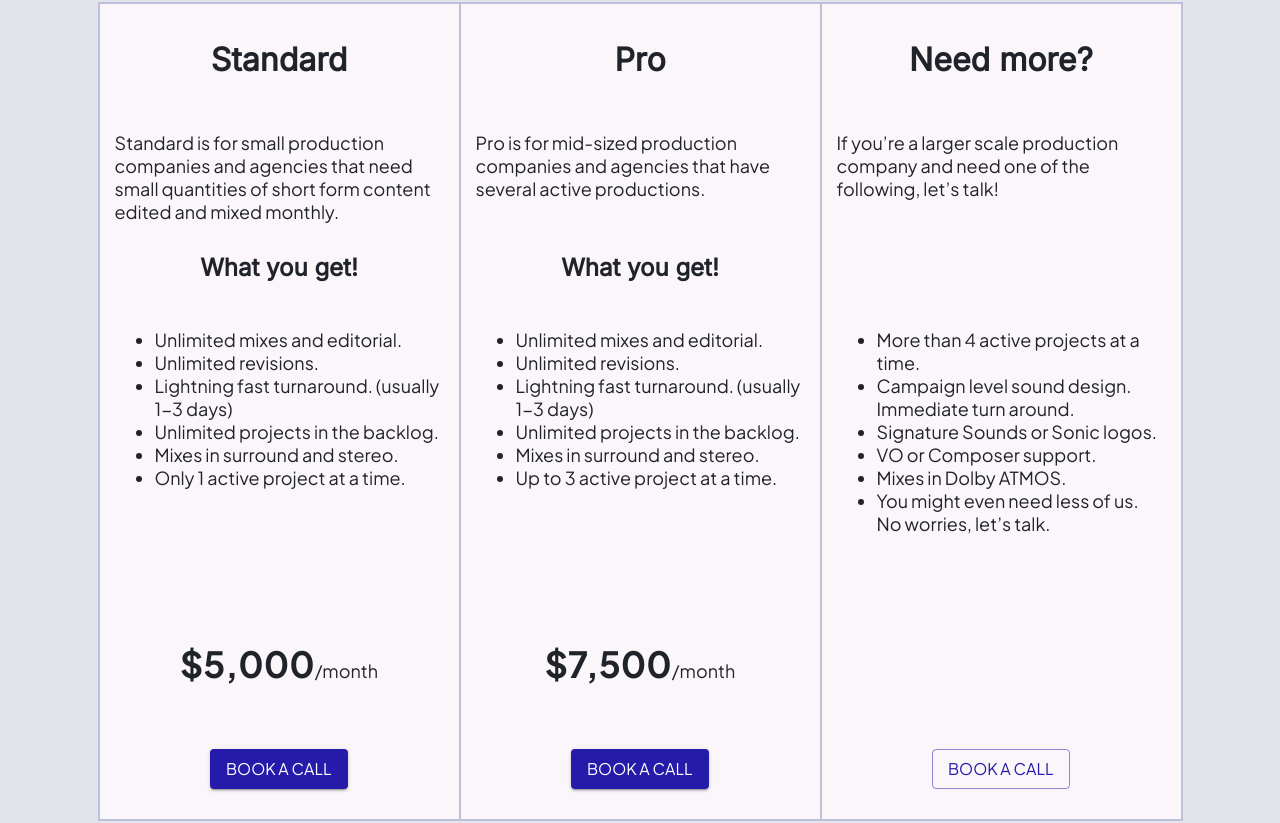
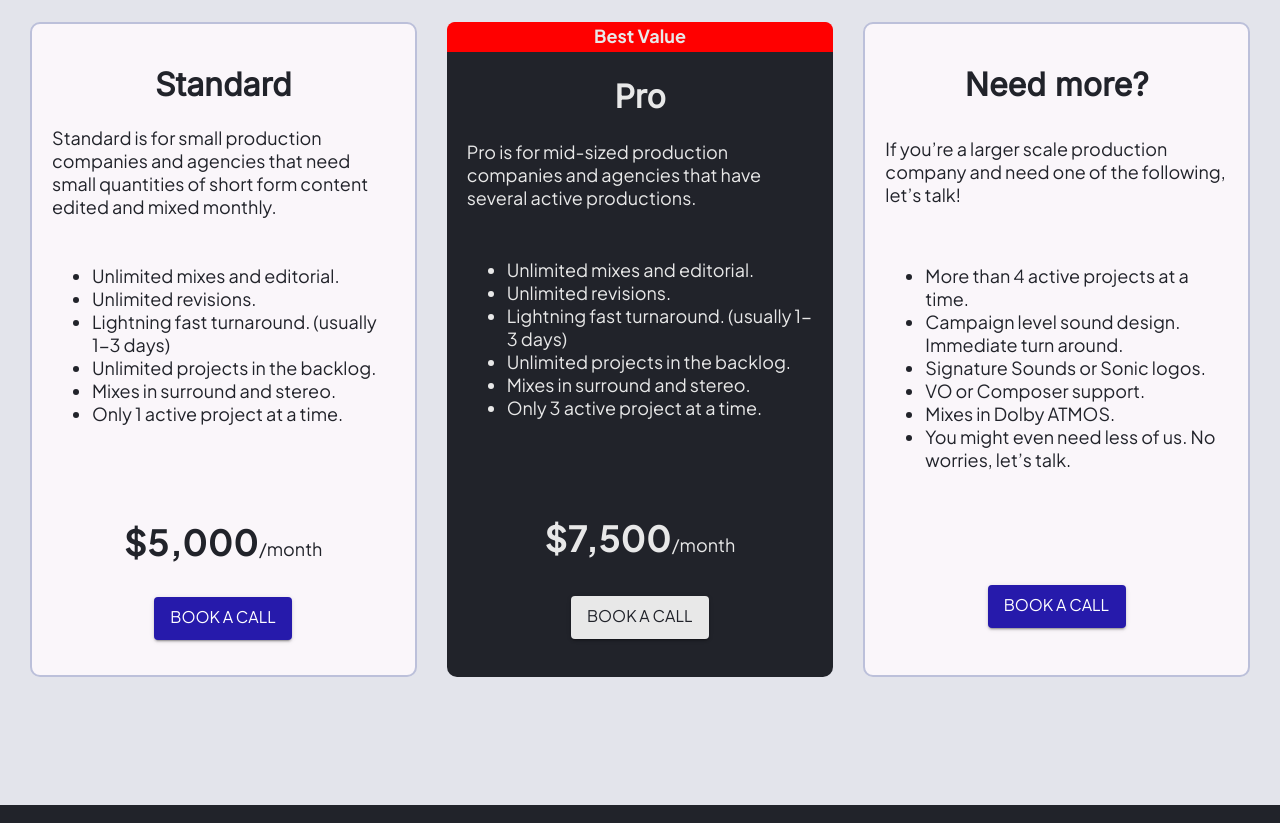
Before and after one commit to annsuparada/HiMIdLow, a React (Create React App) app in the folder client/: page / in a window 1280 px wide. Shown: the part 5240-6063 px from the top of the page. Built offline with nearby package versions, Linux system fonts and the light colour scheme.

Commit message:
update pricing component

```diff
--- a/client/src/components/sections/MembershipLevels.tsx
+++ b/client/src/components/sections/MembershipLevels.tsx
@@ -1,6 +1,13 @@
 import { Button, useMediaQuery } from '@mui/material'
 import React from 'react'
-import { darkBackground, mobileView } from '../../theme'
+import { pricing } from '../../data'
+import {
+  darkBackground,
+  darkFont,
+  mobileView,
+  offWhite,
+  white,
+} from '../../theme'
 import MainWrapper from '../MainWrapper'
 import PageContainer from '../PageContainer'
 
@@ -17,44 +24,38 @@ const MembershipLevels: React.FC<MembershipLevelsProps> = ({
       fontSize: '44px',
       textAlign: 'center' as 'center',
     },
-    tableGridDesktop: {
-      maxWidth: '1083px',
-      margin: '0 auto',
-      display: isMobile ? 'none' : 'grid',
-      gridTemplateColumns: 'repeat(3, 1fr)',
-      borderTop: '2px solid #BCC0DA',
-      borderLeft: '2px solid #BCC0DA',
-      borderBottom: '2px solid #BCC0DA',
+    pricingGrid: {
+      display: 'grid',
+      gridTemplateColumns: isMobile ? '1fr' : 'repeat(3, 1fr)',
+      gap: '30px',
     },
-    tableGridMobile: {
-      maxWidth: '1083px',
-      margin: '0 auto',
-      display: isMobile ? 'grid' : 'none',
+    pringGridItem: {
+      display: 'grid',
       gridTemplateColumns: '1fr',
-      borderTop: '2px solid #BCC0DA',
-      borderLeft: '2px solid #BCC0DA',
-      borderBottom: '2px solid #BCC0DA',
+      border: '2px solid #BCC0DA',
+      backgroundColor: '#FAF6FA',
+      padding: '20px',
+      borderRadius: '10px',
+    },
+    midGridItem: {
+      display: 'grid',
+      gridTemplateColumns: '1fr',
+      backgroundColor: darkFont,
+      padding: '20px',
+      borderRadius: '10px',
+      position: 'relative' as 'relative',
     },
     gridItem: {
       backgroundColor: '#FAF6FA',
       padding: '15px',
       borderRight: '2px solid #BCC0DA',
     },
-    gridItemMobile: {
-      backgroundColor: '#FAF6FA',
-      padding: '15px',
-      borderRight: '2px solid #BCC0DA',
-      borderBottom: '2px solid #BCC0DA',
-    },
-    lastItem: {
-      backgroundColor: '#FAF6FA',
-      gridColumn: 'span 3',
-      borderRight: '2px solid #BCC0DA',
-      borderTop: '2px solid #BCC0DA',
-      padding: '15px',
-    },
     p: {
       margin: '0px',
+    },
+    midP: {
+      margin: '0px',
+      color: offWhite,
     },
     priceBox: {
       marginTop: '60px',
@@ -70,191 +71,63 @@ const MembershipLevels: React.FC<MembershipLevelsProps> = ({
       display: 'block',
       margin: '15px auto',
       width: '138px',
+      height: '43px',
     },
-    noMargin: {
-      margin: '0px',
+    whiteButton: {
+      display: 'block',
+      margin: '15px auto',
+      width: '138px',
+      height: '43px',
+      color: darkFont,
+      backgroundColor: offWhite,
+    },
+
+    ul: {
+      paddingTop: '30px',
+    },
+    bestValue: {
+      height: '30px',
+      backgroundColor: 'red',
+      borderTopLeftRadius: '8px',
+      borderTopRightRadius: '8px',
+      width: '100%',
+      position: 'absolute' as 'absolute',
+      top: 0,
+      left: 0,
+      right: 0,
+      zIndex: 1,
+    },
+    bestValueText: {
+      textAlign: 'center' as 'center',
+      margin: '2px',
+      color: offWhite,
+      fontWeight: 'bold',
     },
   }
 
   return (
     <div id={membershipId}>
       <PageContainer backgroundColor={darkBackground} padding="3rem 0 8rem">
-        <MainWrapper backgroundColor={darkBackground} padding="0 15px">
+        <MainWrapper backgroundColor={darkBackground} padding="0 30px">
           <h1 style={styles.h1}>Membership Levels</h1>
-          <p style={{ textAlign: 'center' }}>Choose your subscription plan!</p>
-          <div style={styles.tableGridDesktop}>
-            {/* titles */}
-            <div style={styles.gridItem}>
-              <h1>Standard</h1>
-            </div>
-            <div style={styles.gridItem}>
-              <h1>Pro</h1>
-            </div>
-            <div style={styles.gridItem}>
-              <h1>Need more?</h1>
-            </div>
-
-            {/* description */}
-            <div style={styles.gridItem}>
-              <p style={styles.p}>
-                Standard is for small production companies and agencies that
-                need small quantities of short form content edited and mixed
-                monthly.
-              </p>
-            </div>
-            <div style={styles.gridItem}>
-              <p style={styles.p}>
-                Pro is for mid-sized production companies and agencies that have
-                several active productions.
-              </p>
-            </div>
-            <div style={styles.gridItem}>
-              <p style={styles.p}>
-                If you’re a larger scale production company and need one of the
-                following, let’s talk!
-              </p>
-            </div>
-
-            {/* What you get! */}
-            <div style={styles.gridItem}>
-              <h2 style={styles.noMargin}>What you get!</h2>
-            </div>
-            <div style={styles.gridItem}>
-              <h2 style={styles.noMargin}>What you get!</h2>
-            </div>
-            <div style={styles.gridItem}></div>
-
-            {/* list */}
-            <div style={styles.gridItem}>
-              <ul>
-                <li>Unlimited mixes and editorial.</li>
-                <li>Unlimited revisions.</li>
-                <li>Lightning fast turnaround. (usually 1-3 days)</li>
-                <li>Unlimited projects in the backlog.</li>
-                <li>Mixes in surround and stereo.</li>
-                <li>Only 1 active project at a time.</li>
+          <p style={{ textAlign: 'center', paddingBottom: '20px' }}>
+            Choose your subscription plan!
+          </p>
+          <div style={styles.pricingGrid}>
+            {/* Standard */}
+            <div style={styles.pringGridItem}>
+              <h1>{pricing[0].type}</h1>
+              <p style={styles.p}>{pricing[0].description}</p>
+              <ul style={styles.ul}>
+                {pricing[0].options.map((item, index) => (
+                  <li key={index}>{item}</li>
+                ))}
               </ul>
-            </div>
-            <div style={styles.gridItem}>
-              <ul>
-                <li>Unlimited mixes and editorial.</li>
-                <li>Unlimited revisions.</li>
-                <li>Lightning fast turnaround. (usually 1-3 days)</li>
-                <li>Unlimited projects in the backlog.</li>
-                <li>Mixes in surround and stereo.</li>
-                <li>Up to 3 active project at a time.</li>
-              </ul>
-            </div>
-            <div style={styles.gridItem}>
-              <ul>
-                <li>More than 4 active projects at a time.</li>
-                <li>Campaign level sound design. Immediate turn around.</li>
-                <li>Signature Sounds or Sonic logos.</li>
-                <li>VO or Composer support.</li>
-                <li> Mixes in Dolby ATMOS.</li>
-                <li>You might even need less of us. No worries, let’s talk.</li>
-              </ul>
-            </div>
-
-            {/* price */}
-            <div style={styles.gridItem}>
               <div style={styles.priceBox}>
                 <p style={styles.price}>
-                  <span style={styles.span}>$5,000</span>/month
+                  <span style={styles.span}>{pricing[0].price}</span>/month
                 </p>
               </div>
-            </div>
-            <div style={styles.gridItem}>
-              <div style={styles.priceBox}>
-                <p style={styles.price}>
-                  <span style={styles.span}>$7,500</span>/month
-                </p>
-              </div>
-            </div>
-            <div style={styles.gridItem}>
-              <div style={styles.priceBox}>
-                <p style={styles.price}></p>
-              </div>
-            </div>
-
-            {/* buttons */}
-            <div style={styles.gridItem}>
-              <Button
-                variant="contained"
-                sx={styles.button}
-                href="https://calendly.com/himidlow"
-                target="_blank"
-              >
-                Book a call
-              </Button>
-            </div>
-            <div style={styles.gridItem}>
-              <Button
-                variant="contained"
-                sx={styles.button}
-                href="https://calendly.com/himidlow"
-                target="_blank"
-              >
-                Book a call
-              </Button>
-            </div>
-            <div style={styles.gridItem}>
-              <Button
-                variant="outlined"
-                sx={styles.button}
-                href="https://calendly.com/himidlow"
-                target="_blank"
-              >
-                Book a call
-              </Button>
-            </div>
-
-            {/* <div style={styles.lastItem}>
-              <h1 style={styles.h1}>Refer a friend!</h1>
-              <p style={{ textAlign: 'center' }}>
-                Get a 5% monthly referral fee per production <br />
-                that signs up because of your referral! <br />
-                <span style={{ color: '#787B83' }}>
-                  *terms and conditions may apply.
-                </span>
-              </p>
-            </div> */}
-          </div>
-
-          <div style={styles.tableGridMobile}>
-            {/* standard */}
-            <div style={styles.gridItem}>
-              <h1>Standard</h1>
-            </div>
-            <div style={styles.gridItem}>
-              <p style={styles.p}>
-                Standard is for small production companies and agencies that
-                need small quantities of short form content edited and mixed
-                monthly.
-              </p>
-            </div>
-            <div style={styles.gridItem}>
-              <h2 style={styles.noMargin}>What you get!</h2>
-            </div>
-            <div style={styles.gridItem}>
-              <ul>
-                <li>Unlimited mixes and editorial.</li>
-                <li>Unlimited revisions.</li>
-                <li>Lightning fast turnaround. (usually 1-3 days)</li>
-                <li>Unlimited projects in the backlog.</li>
-                <li>Mixes in surround and stereo.</li>
-                <li>Only 1 active project at a time.</li>
-              </ul>
-            </div>
-
-            <div style={styles.gridItem}>
-              <div style={styles.priceBox}>
-                <p style={styles.price}>
-                  <span style={styles.span}>$5,000</span>/month
-                </p>
-              </div>
-            </div>
-            <div style={styles.gridItemMobile}>
               <Button
                 variant="contained"
                 sx={styles.button}
@@ -265,75 +138,56 @@ const MembershipLevels: React.FC<MembershipLevelsProps> = ({
               </Button>
             </div>
 
-            {/* pro */}
-            <div style={styles.gridItem}>
-              <h1>Pro</h1>
-            </div>
-            <div style={styles.gridItem}>
-              <p style={styles.p}>
-                Pro is for mid-sized production companies and agencies that have
-                several active productions.
-              </p>
-            </div>
-            <div style={styles.gridItem}>
-              <h2 style={styles.noMargin}>What you get!</h2>
-            </div>
-            <div style={styles.gridItem}>
-              <ul>
-                <li>Unlimited mixes and editorial.</li>
-                <li>Unlimited revisions.</li>
-                <li>Lightning fast turnaround. (usually 1-3 days)</li>
-                <li>Unlimited projects in the backlog.</li>
-                <li>Mixes in surround and stereo.</li>
-                <li>Up to 3 active project at a time.</li>
+            {/* Pro */}
+            {/* <div> */}
+            <div style={styles.midGridItem}>
+              <div style={styles.bestValue}>
+                <p style={styles.bestValueText}>Best Value</p>
+              </div>
+              <h1 style={{ color: offWhite, marginTop: '35px' }}>
+                {pricing[1].type}
+              </h1>
+              <p style={styles.midP}>{pricing[1].description}</p>
+              <ul style={styles.ul}>
+                {pricing[1].options.map((item, index) => (
+                  <li key={index} style={{ color: offWhite }}>
+                    {item}
+                  </li>
+                ))}
               </ul>
-            </div>
-            <div style={styles.gridItem}>
               <div style={styles.priceBox}>
-                <p style={styles.price}>
-                  <span style={styles.span}>$7,500</span>/month
+                <p style={{ textAlign: 'center', color: offWhite }}>
+                  <span style={styles.span}>{pricing[1].price}</span>/month
                 </p>
               </div>
-            </div>
-            <div style={styles.gridItemMobile}>
               <Button
                 variant="contained"
-                sx={styles.button}
+                sx={{
+                  ...styles.whiteButton,
+                  '&:hover': {
+                    backgroundColor: white,
+                  },
+                }}
                 href="https://calendly.com/himidlow"
                 target="_blank"
               >
                 Book a call
               </Button>
             </div>
+            {/* </div> */}
 
-            {/* more */}
-            <div style={styles.gridItem}>
-              <h1>Need more?</h1>
-            </div>
-            <div style={styles.gridItem}>
-              <p style={styles.p}>
-                If you’re a larger scale production company and need one of the
-                following, let’s talk!
-              </p>
-            </div>
-            <div style={styles.gridItem}>
-              <ul>
-                <li>More than 4 active projects at a time.</li>
-                <li>Campaign level sound design. Immediate turn around.</li>
-                <li>Signature Sounds or Sonic logos.</li>
-                <li>VO or Composer support.</li>
-                <li> Mixes in Dolby ATMOS.</li>
-                <li>You might even need less of us. No worries, let’s talk.</li>
+            {/* Need More */}
+            <div style={styles.pringGridItem}>
+              <h1>{pricing[2].type}</h1>
+              <p style={styles.p}>{pricing[2].description}</p>
+              <ul style={styles.ul}>
+                {pricing[2].options.map((item, index) => (
+                  <li key={index}>{item}</li>
+                ))}
               </ul>
-            </div>
-            <div style={styles.gridItem}>
-              <div style={styles.priceBox}>
-                <p style={styles.price}></p>
-              </div>
-            </div>
-            <div style={styles.gridItem}>
+              <div style={styles.priceBox}>{/* no price */}</div>
               <Button
-                variant="outlined"
+                variant="contained"
                 sx={styles.button}
                 href="https://calendly.com/himidlow"
                 target="_blank"
--- a/client/src/data.ts
+++ b/client/src/data.ts
@@ -318,3 +318,48 @@ export const scopeList = [
   { col: 3, item: 'Sonic Identity and Branding' },
   { col: 3, item: 'Scripted TV and Feature Mixes' },
 ]
+
+export const pricing = [
+  {
+    type: 'Standard',
+    description:
+      'Standard is for small production companies and agencies that need small quantities of short form content edited and mixed monthly.',
+    options: [
+      'Unlimited mixes and editorial.',
+      'Unlimited revisions.',
+      'Lightning fast turnaround. (usually 1-3 days)',
+      'Unlimited projects in the backlog.',
+      'Mixes in surround and stereo.',
+      'Only 1 active project at a time.',
+    ],
+    price: '$5,000',
+  },
+  {
+    type: 'Pro',
+    description:
+      'Pro is for mid-sized production companies and agencies that have several active productions.',
+    options: [
+      'Unlimited mixes and editorial.',
+      'Unlimited revisions.',
+      'Lightning fast turnaround. (usually 1-3 days)',
+      'Unlimited projects in the backlog.',
+      'Mixes in surround and stereo.',
+      'Only 3 active project at a time.',
+    ],
+    price: '$7,500',
+  },
+  {
+    type: 'Need more?',
+    description:
+      'If you’re a larger scale production company and need one of the following, let’s talk!',
+    options: [
+      'More than 4 active projects at a time.',
+      'Campaign level sound design. Immediate turn around.',
+      'Signature Sounds or Sonic logos.',
+      'VO or Composer support.',
+      'Mixes in Dolby ATMOS.',
+      'You might even need less of us. No worries, let’s talk.',
+    ],
+    price: '',
+  },
+]
```
